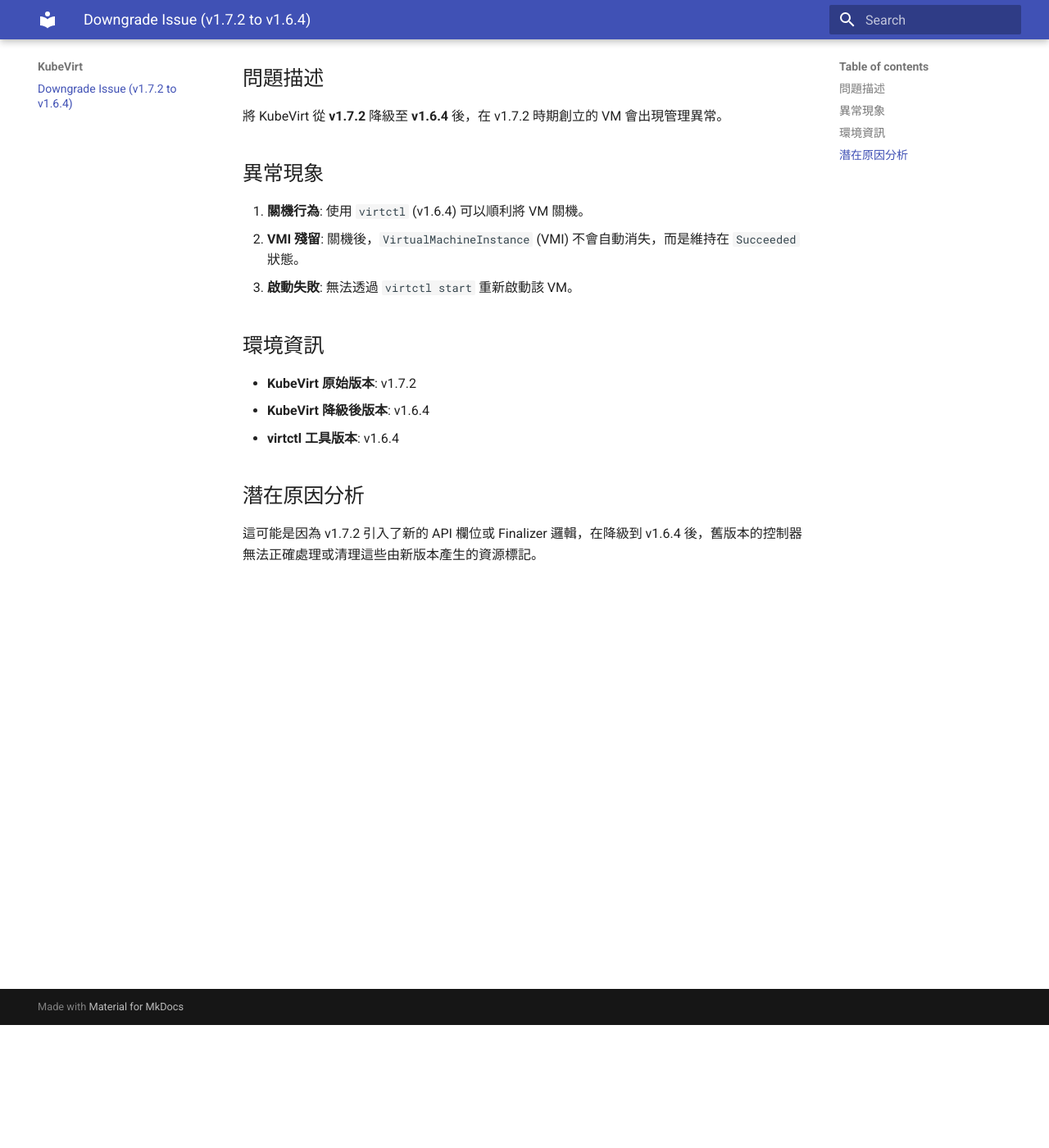
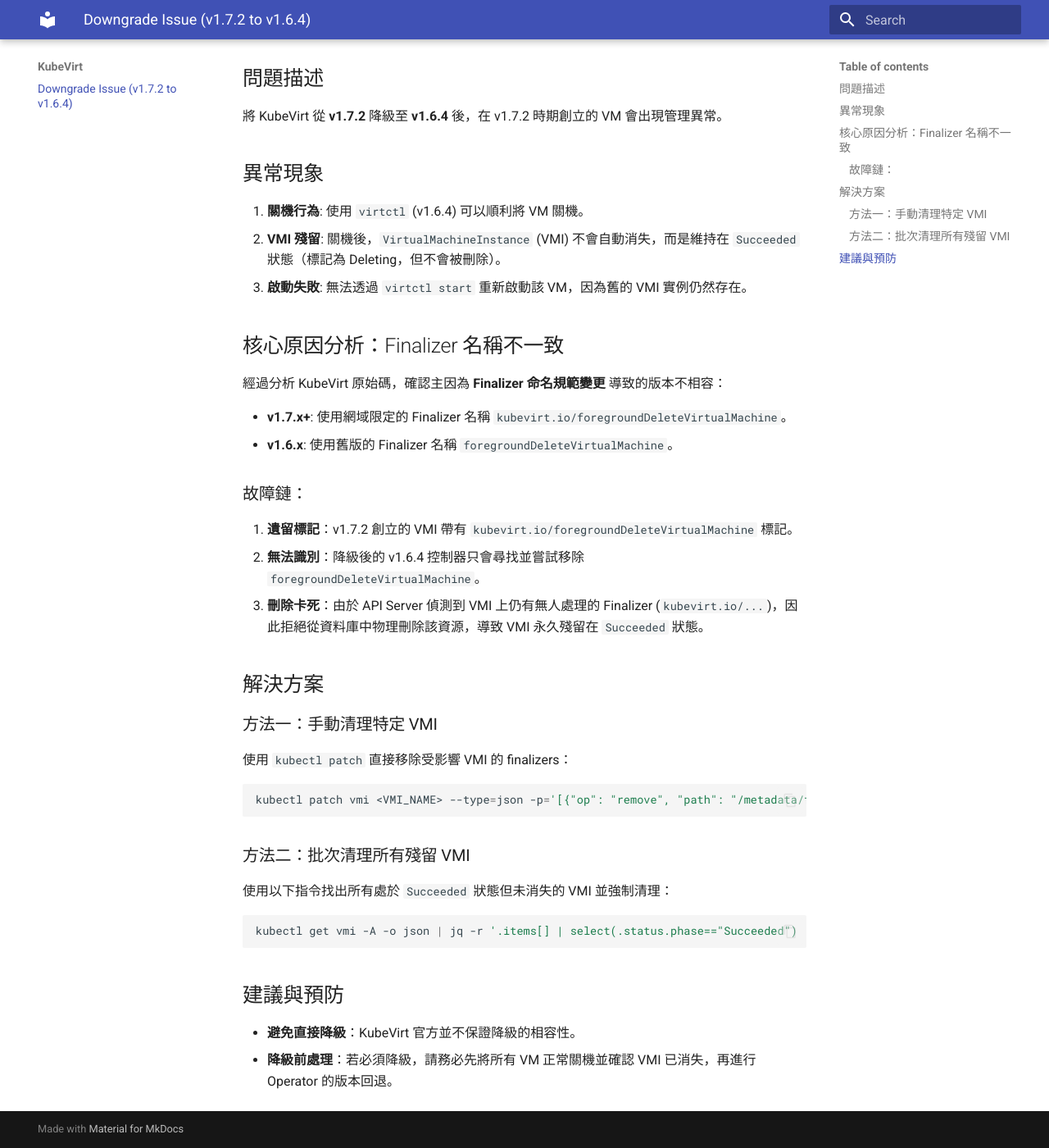
Before and after one commit to MansionLai/ops-knowledge-base, an MkDocs documentation site: the page built from docs/kubevirt/downgrade-v1.7.2-to-v1.6.4.md, in a window 1280 px wide and 1400 px high, scrolled down 150 px. Shown: the whole window at 82% size. Built offline with MkDocs 1.6.1 and Material for MkDocs 9.7.7, drawn with Linux system fonts in a browser that asks for light colours.

Commit message:
docs(kubevirt): add root cause analysis and recovery steps for downgrade issue

````diff
--- a/docs/kubevirt/downgrade-v1.7.2-to-v1.6.4.md
+++ b/docs/kubevirt/downgrade-v1.7.2-to-v1.6.4.md
@@ -5,13 +5,36 @@
 
 ## 異常現象
 1. **關機行為**: 使用 `virtctl` (v1.6.4) 可以順利將 VM 關機。
-2. **VMI 殘留**: 關機後，`VirtualMachineInstance` (VMI) 不會自動消失，而是維持在 `Succeeded` 狀態。
-3. **啟動失敗**: 無法透過 `virtctl start` 重新啟動該 VM。
+2. **VMI 殘留**: 關機後，`VirtualMachineInstance` (VMI) 不會自動消失，而是維持在 `Succeeded` 狀態（標記為 Deleting，但不會被刪除）。
+3. **啟動失敗**: 無法透過 `virtctl start` 重新啟動該 VM，因為舊的 VMI 實例仍然存在。
 
-## 環境資訊
-- **KubeVirt 原始版本**: v1.7.2
-- **KubeVirt 降級後版本**: v1.6.4
-- **virtctl 工具版本**: v1.6.4
+## 核心原因分析：Finalizer 名稱不一致
+經過分析 KubeVirt 原始碼，確認主因為 **Finalizer 命名規範變更** 導致的版本不相容：
 
-## 潛在原因分析
-這可能是因為 v1.7.2 引入了新的 API 欄位或 Finalizer 邏輯，在降級到 v1.6.4 後，舊版本的控制器無法正確處理或清理這些由新版本產生的資源標記。
+*   **v1.7.x+**: 使用網域限定的 Finalizer 名稱 `kubevirt.io/foregroundDeleteVirtualMachine`。
+*   **v1.6.x**: 使用舊版的 Finalizer 名稱 `foregroundDeleteVirtualMachine`。
+
+### 故障鏈：
+1. **遺留標記**：v1.7.2 創立的 VMI 帶有 `kubevirt.io/foregroundDeleteVirtualMachine` 標記。
+2. **無法識別**：降級後的 v1.6.4 控制器只會尋找並嘗試移除 `foregroundDeleteVirtualMachine`。
+3. **刪除卡死**：由於 API Server 偵測到 VMI 上仍有無人處理的 Finalizer (`kubevirt.io/...`)，因此拒絕從資料庫中物理刪除該資源，導致 VMI 永久殘留在 `Succeeded` 狀態。
+
+## 解決方案
+
+### 方法一：手動清理特定 VMI
+使用 `kubectl patch` 直接移除受影響 VMI 的 finalizers：
+
+```bash
+kubectl patch vmi <VMI_NAME> --type=json -p='[{"op": "remove", "path": "/metadata/finalizers"}]'
+```
+
+### 方法二：批次清理所有殘留 VMI
+使用以下指令找出所有處於 `Succeeded` 狀態但未消失的 VMI 並強制清理：
+
+```bash
+kubectl get vmi -A -o json | jq -r '.items[] | select(.status.phase=="Succeeded") | .metadata.namespace + "/" + .metadata.name' | xargs -I {} kubectl patch vmi {} --type=json -p='[{"op": "remove", "path": "/metadata/finalizers"}]'
+```
+
+## 建議與預防
+*   **避免直接降級**：KubeVirt 官方並不保證降級的相容性。
+*   **降級前處理**：若必須降級，請務必先將所有 VM 正常關機並確認 VMI 已消失，再進行 Operator 的版本回退。
````
